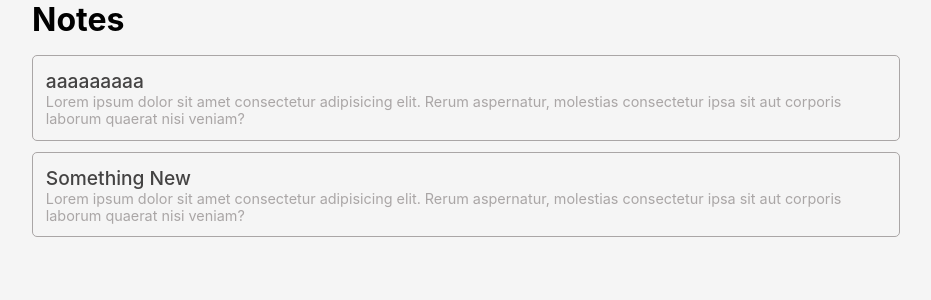
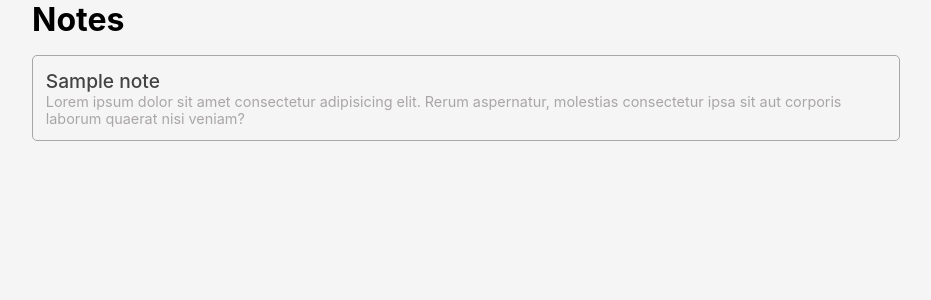
Before and after one commit to mani-barathi/flask-notes-app, a Flask app: page / in a window 1280 px wide. Shown: the part 51-351 px from the top of the page, without its empty margins (174-1105 px from the left). Run offline with Flask 2, Linux system fonts and the light colour scheme; tables that the repository leaves empty hold one stand-in row (values such as "Sample post").

Commit message:
added ORM

```diff
--- a/main.py
+++ b/main.py
@@ -1,22 +1,38 @@
 from flask import Flask, render_template, request, redirect
 import sqlite3
+from flask_sqlalchemy import SQLAlchemy
+from sqlalchemy.sql import func
+
 
 app = Flask(__name__)
+db = SQLAlchemy()
+app.config['SQLALCHEMY_DATABASE_URI'] = 'sqlite:///database.db'
+db.init_app(app)
 
+
+class Note(db.Model):
+    id = db.Column(db.Integer, primary_key=True)
+    title = db.Column(db.String(250))
+    content = db.Column(db.Text)
+    created_at = db.Column(db.DateTime, default=func.now())
+
+
+# ORM - Obejct relational Mapper
+# Flask-SQLAlchemy
 con = sqlite3.connect('database.db', check_same_thread=False)
 cursor = con.cursor()
 
 
 @app.route("/")
 def home_page():
-    res = cursor.execute(
-        'select id, title  from notes order by updated_at desc')
-    notes = res.fetchall()
-    print(notes)
+    # res = cursor.execute( 'select id, title  from notes order by updated_at desc')
+    # notes = res.fetchall()
+    notes = Note.query.all()
+    # [Note(id=1,title='some', content='sadfsaf', created_at='22/6/12 15:45:56')]
+    # print(notes)
+    # print(notes[0].id, notes[0].title)
+    # print(type(notes[0]))
     return render_template('home.html', notes=notes)
-
-# '/notes/edit/23'
-# '/notes/delete/23'
 
 
 @app.route("/create", methods=['GET', 'POST'])
@@ -26,47 +42,54 @@ def create_note_page():
 
     title = request.form.get('title')
     content = request.form.get('content')
-    cursor.execute(
-        'insert into notes(title, content) values(?,?)', (title,  content))
-    con.commit()
+    # cursor.execute( 'insert into notes(title, content) values(?,?)', (title,  content))
+    # con.commit()
+
+    new_note = Note(title=title,  content=content)
+    db.session.add(new_note)   # runs insert query
+    db.session.commit()
     return redirect('/')
 
 
 @app.route('/notes/<note_id>')
 def single_note_page(note_id):
-    res = cursor.execute('select * from notes where id=?', (note_id,))
-    note = res.fetchone()
-    print(note)
+    # res = cursor.execute('select * from notes where id=?', (note_id,))
+    # note = res.fetchone()
+    note = Note.query.get(note_id)
+    print(note.id, note.title)
     return render_template('single_note.html', note=note)
 
 
 @app.route('/notes/edit/<note_id>', methods=['GET', 'POST'])
 def edit_note_page(note_id):
     if request.method == 'GET':
-        res = cursor.execute('select * from notes where id=?', (note_id,))
-        note = res.fetchone()
+        # res = cursor.execute('select * from notes where id=?', (note_id,))
+        # note = res.fetchone()
+        note = Note.query.get(note_id)
+        print(note.id, note.title)
         return render_template('edit_note.html', note=note)
 
     title = request.form.get('title')
     content = request.form.get('content')
-    print('update values', title, content)
-    cursor.execute(
-        'update notes set title=?, content=? where id=?', (title,  content, note_id))
-    con.commit()
+    # cursor.execute( 'update notes set title=?, content=? where id=?', (title,  content, note_id))
+    # con.commit()
+    note = Note.query.get(note_id)
+    note.title = title
+    note.content = content
+    db.session.commit()
     return redirect(f'/notes/{note_id}')
 
 
 @app.route('/notes/delete/<note_id>')
 def delete_note_page(note_id):
-    cursor.execute('delete from notes where id=?', (note_id,))
-    con.commit()
+    # cursor.execute('delete from notes where id=?', (note_id,))
+    # con.commit()
+    note = Note.query.get(note_id)
+    db.session.delete(note)
+    db.session.commit()
     return redirect('/')
 
 
-# CRUD
-# create
-# read
-# update
-# delete
 if __name__ == '__main__':
+    db.create_all(app=app)
     app.run(debug=True)
--- a/templates/base.html
+++ b/templates/base.html
@@ -4,7 +4,7 @@
     <meta charset="UTF-8" />
     <meta http-equiv="X-UA-Compatible" content="IE=edge" />
     <meta name="viewport" content="width=device-width, initial-scale=1.0" />
-    <title>{% block title %} Flask Pokemon {% endblock %}</title>
+    <title>{% block title %} Notes App {% endblock %}</title>
     <link rel="stylesheet" href="/static/style.css" />
   </head>
   <body>
--- a/templates/edit_note.html
+++ b/templates/edit_note.html
@@ -4,10 +4,10 @@
 <h1>Edit Note</h1>
 <form action="" method="post">
   <div class="form-group">
-    <input value="{{note[1]}}" required type="text" name="title" id="" class="input" placeholder="Type a Title">
+    <input value="{{note.title}}" required type="text" name="title" id="" class="input" placeholder="Type a Title">
   </div>
   <div class="form-group">
-    <textarea required type="text" name="content" id="" class="input"  >{{note[2]}}</textarea>
+    <textarea required type="text" name="content" id="" class="input"  >{{note.content}}</textarea>
   </div>
   <button class="btn" type="submit">Update</button>
 </form>
--- a/templates/home.html
+++ b/templates/home.html
@@ -6,9 +6,9 @@
 <div class="note-list">
   <!-- [(1, 'title', 'content'),  ()   ] -->
   {%for note in notes %}
-    <a href="/notes/{{note[0]}}" >
+    <a href="/notes/{{note.id}}" >
       <div class="note-item">
-        <p class="note-item-title"> {{note[1]}} </p>
+        <p class="note-item-title"> {{note.title}} </p>
         <p class="note-item-content">Lorem ipsum dolor sit amet consectetur adipisicing elit. Rerum aspernatur,
            molestias consectetur ipsa sit aut corporis laborum quaerat nisi veniam?</p>
       </div>
```
Also changed, not shown: templates/single_note.html (+4 -6 lines), database.db.
